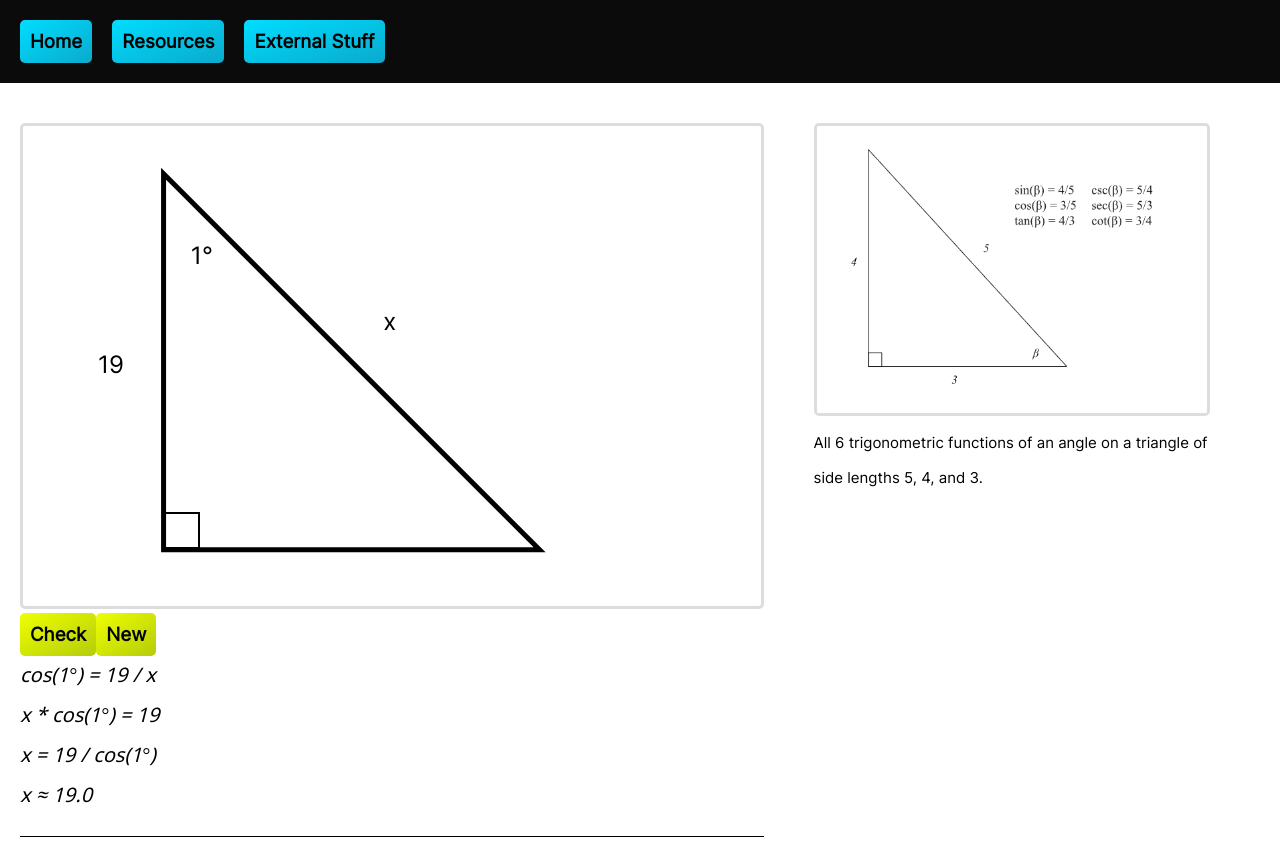
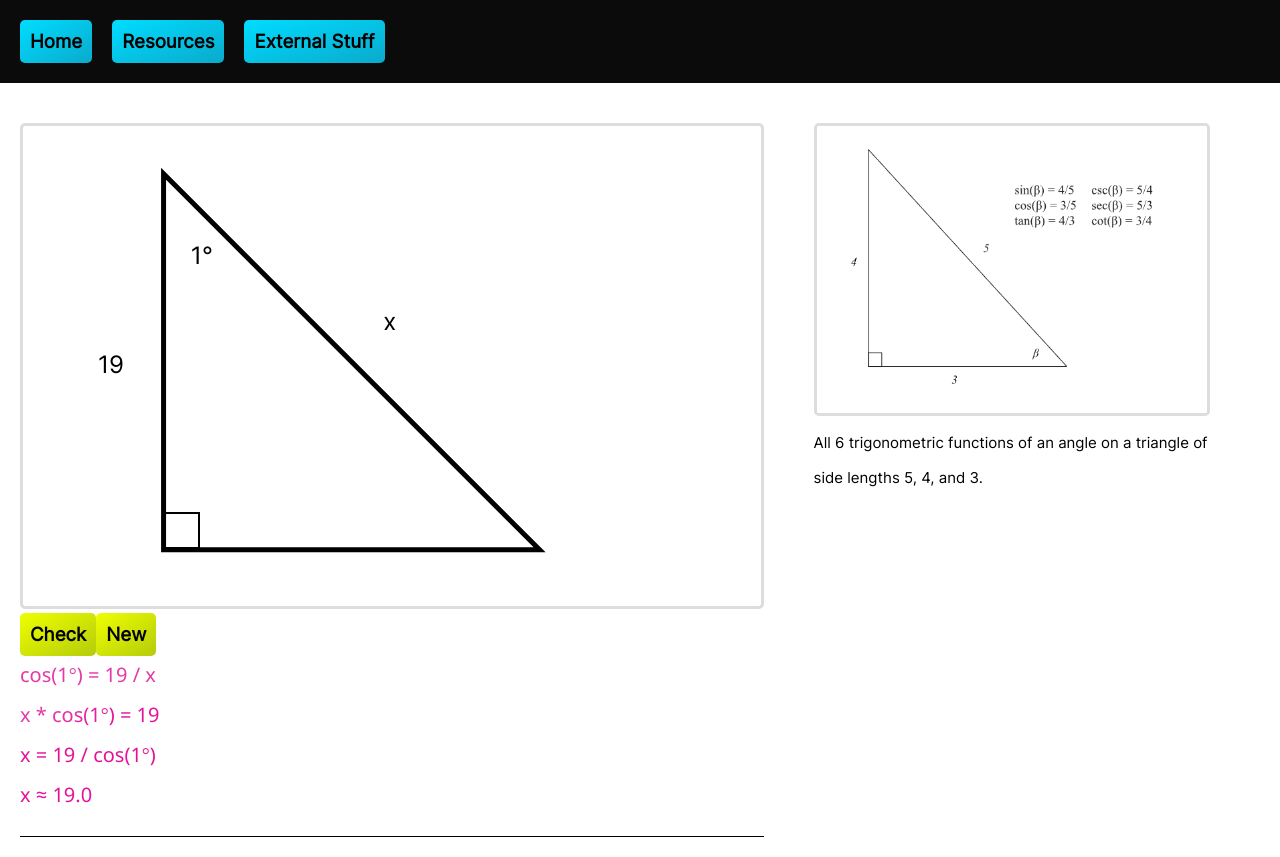
Before and after one commit to PixelatedLagg/MathInfo, a React (Create React App) app: page /interactive/basic-trigonometry in a window 1280 px wide. Built offline with nearby package versions, Linux system fonts and the light colour scheme.

Commit message:
updated math text style

```diff
--- a/src/index.css
+++ b/src/index.css
@@ -49,7 +49,11 @@ strong, sup
     font-family: 'NotoSansMath';
     font-weight: normal;
     text-decoration: wavy;
-    font-style: italic;
+    color: black;
+    background-image: -webkit-linear-gradient(0deg, #e439a6 35%, #e51299 48%);
+    background-clip: text;
+    -webkit-background-clip: text;
+    -webkit-text-fill-color: transparent;
 }
 sup
 {
```
